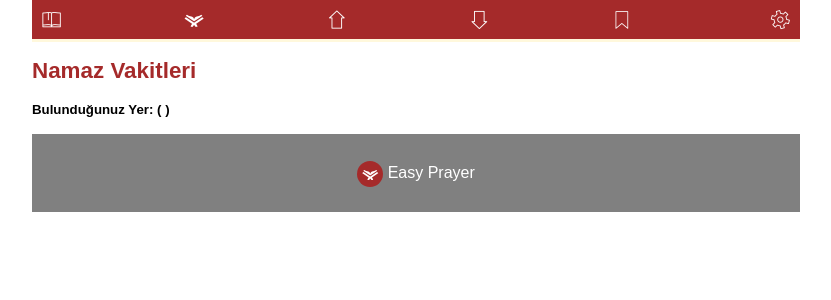
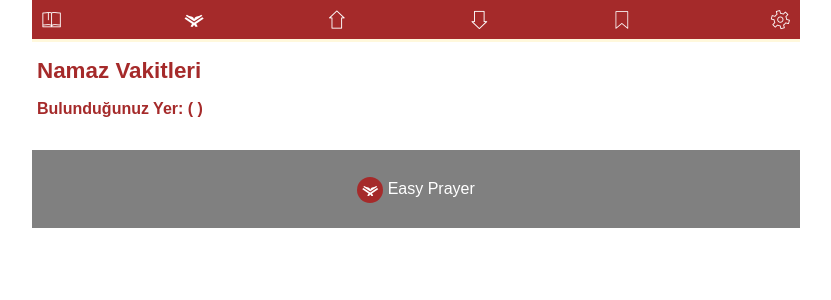
Before and after one commit to obozdag/easyprayer, a PHP site: page / in a window 1280 px wide. Shown: the top 300 px of the page, without its empty margins (224-1055 px from the left). Run offline with PHP 8.4, Linux system fonts and the light colour scheme.

Commit message:
Add files via upload

```diff
--- a/css/prayer.css
+++ b/css/prayer.css
@@ -59,14 +59,19 @@
 	max-width: var(--max-width);
 	margin: 0 auto;
 	padding-top: var(--nth);
+	padding-left: 5px;
+	padding-right: 5px;
 }
-h4 {
+h4, h5{
 	margin: 1rem 0;
 	color: var(--set-color);
 	font-size: 1.4rem;
 }
+h5 {
+	font-size: 1rem;
+}
 #prayer_country {
-	font-size: 1rem;
+	/*font-size: 1rem;*/
 }
 .arabic {
 	text-align: justify;
@@ -415,16 +420,17 @@
 	color: black;
 }
 #prayer_table th {
-	padding: .75rem;
+	padding: 8px;
 	vertical-align: bottom;
 	border-top: 1px solid #dee2e6;
 	border-bottom: 2px solid #dee2e6;
-	text-align: left;
+	text-align: right;
 }
 #prayer_table td {
-	padding: .75rem;
+	padding: 8px;
 	vertical-align: top;
 	border-top: 1px solid #dee2e6;
+	text-align: right;
 }
 @media print {
 	.container {
```
